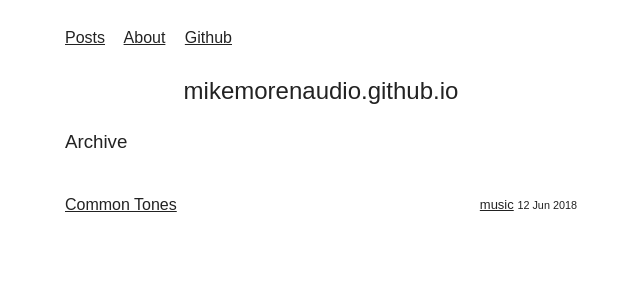
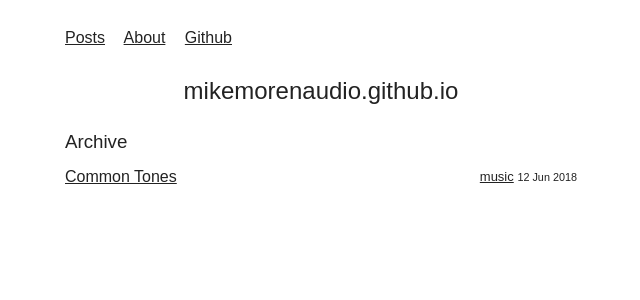
Before and after one commit to MikeMorenoAudio/mikemorenoaudio.github.io, a Jekyll site: the page built from index.html, in a window 1280 px wide. Shown: the top 300 px of the page, without its empty margins (319-959 px from the left). Built offline with Jekyll 4.4.1, drawn with Linux system fonts in a browser that asks for light colours; some web fonts are replaced.

Commit message:
Update index.html

```diff
--- a/index.html
+++ b/index.html
@@ -8,7 +8,7 @@ title: mikemorenoaudio.github.io
 
 <div class="text">
     <h3>Archive</h3>
-    <hr size="30">
+    <hr color="black" size="1">
     {% for post in site.posts %}
     <div class="article">
         <a href="{{ post.url }}">{{ post.title }}</a>
```
